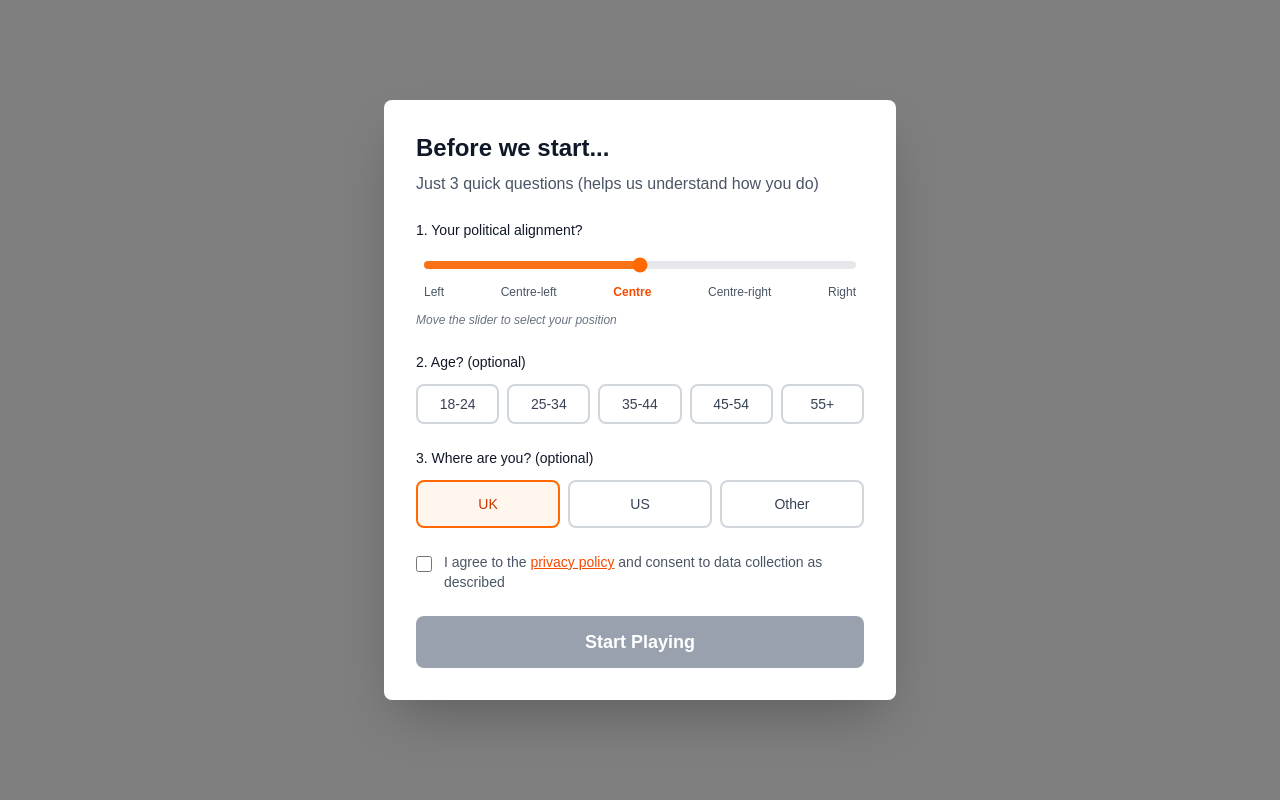
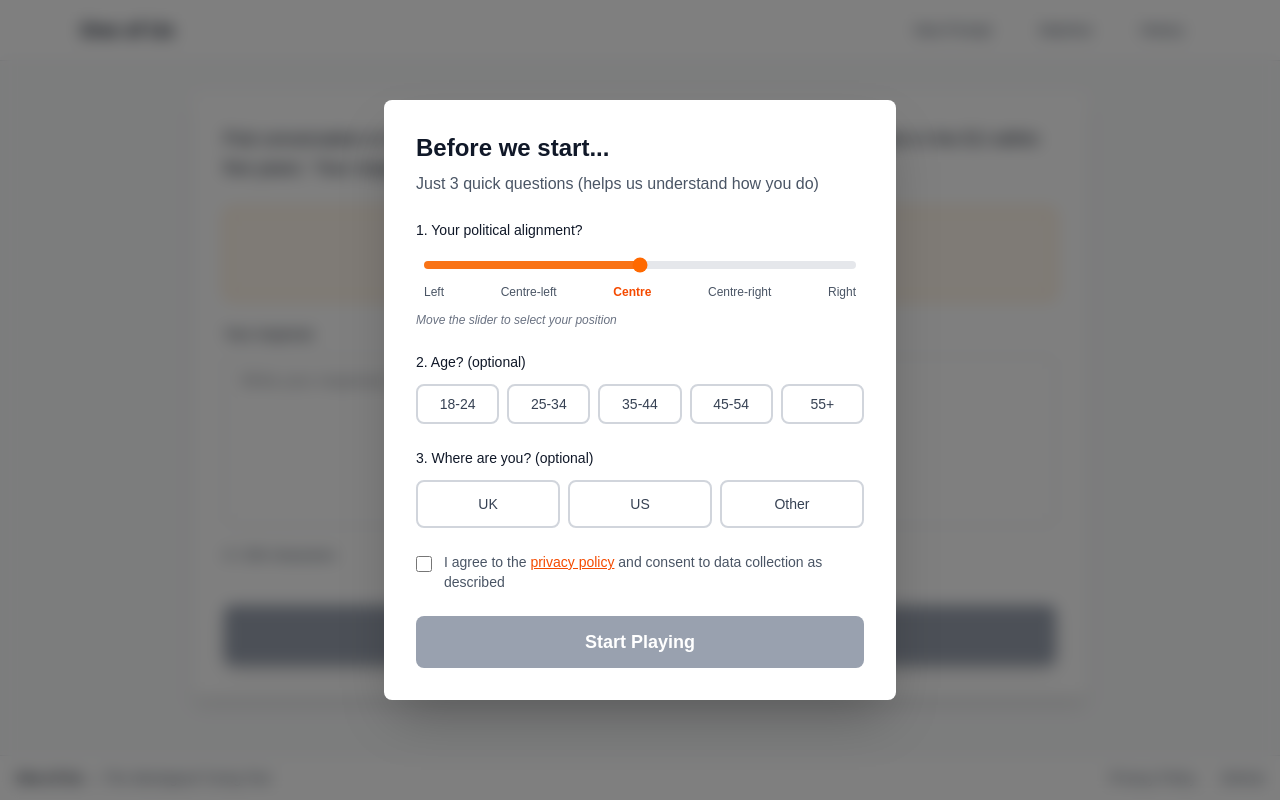
Before and after one commit to selvaradov/OneOfUs, a Next.js app: page /game in a window 1280 px wide. Built offline with nearby package versions, Linux system fonts and the light colour scheme.

Commit message:
feat: UI improvements to onboarding & modal plus match hist mssgs

```diff
--- a/app/game/page.tsx
+++ b/app/game/page.tsx
@@ -231,10 +231,6 @@ function GameContent() {
   const isOverLimit = prompt ? charCount > prompt.charLimit : false;
   const canSubmit = assignedPosition && userResponse.trim() && !isOverLimit && !isSubmitting;
 
-  if (showOnboarding) {
-    return <OnboardingModal onComplete={() => setShowOnboarding(false)} />;
-  }
-
   if (!prompt || !assignedPosition) {
     return (
       <div className="flex min-h-screen items-center justify-center">
@@ -245,6 +241,8 @@ function GameContent() {
 
   return (
     <div className="flex min-h-screen flex-col bg-gray-50 dark:bg-gray-900">
+      {/* Onboarding modal overlays the game content */}
+      {showOnboarding && <OnboardingModal onComplete={() => setShowOnboarding(false)} />}
       {isSubmitting && <DartingLoader message={loadingMessage} />}
       <Navbar />
       <div className="flex-1 py-8 px-4">
--- a/app/matches/page.tsx
+++ b/app/matches/page.tsx
@@ -99,8 +99,8 @@ export default function MatchHistoryPage() {
               <div className="text-5xl mb-4">⚔️</div>
               <p className="text-xl text-gray-600 dark:text-gray-400 mb-2">No matches yet!</p>
               <p className="text-gray-500 dark:text-gray-500 mb-6">
-                Play a game and challenge a friend to compete. You can also use any of your past
-                games to create a match challenge.
+                Play a new game and challenge a friend to compete, or choose a game from your
+                history.
               </p>
               <div className="flex flex-col sm:flex-row gap-3 justify-center">
                 <Link
--- a/components/OnboardingModal.tsx
+++ b/components/OnboardingModal.tsx
@@ -3,6 +3,7 @@
 import { useState } from 'react';
 import { UserAlignment } from '@/lib/types';
 import { saveUserAlignment } from '@/lib/storage';
+import { ModalBackdrop } from '@/components/ui/Modal';
 
 interface OnboardingModalProps {
   onComplete: () => void;
@@ -12,7 +13,7 @@ export default function OnboardingModal({ onComplete }: OnboardingModalProps) {
   const [alignmentValue, setAlignmentValue] = useState(3); // Default to center (1-5 scale)
   const [touched, setTouched] = useState(false);
   const [ageRange, setAgeRange] = useState('');
-  const [country, setCountry] = useState('UK');
+  const [country, setCountry] = useState(''); // No default - user must explicitly select
   const [privacyConsent, setPrivacyConsent] = useState(false);
 
   // Slider labels: 1=Left, 2=Centre-left, 3=Centre, 4=Centre-right, 5=Right
@@ -84,12 +85,9 @@ export default function OnboardingModal({ onComplete }: OnboardingModalProps) {
   ];
 
   return (
-    <div className="fixed inset-0 z-50 flex items-center justify-center">
-      {/* Backdrop with blur */}
-      <div className="absolute inset-0 bg-black/50 backdrop-blur-sm" />
-
+    <ModalBackdrop maxWidth="max-w-lg">
       {/* Modal */}
-      <div className="relative z-10 w-full max-w-lg bg-white dark:bg-gray-800 rounded-lg shadow-2xl p-8 mx-4">
+      <div className="bg-white dark:bg-gray-800 rounded-lg shadow-2xl p-8">
         <h2 className="text-2xl font-bold text-gray-900 dark:text-white mb-2">
           Before we start...
         </h2>
@@ -145,7 +143,7 @@ export default function OnboardingModal({ onComplete }: OnboardingModalProps) {
                 <button
                   key={option.value}
                   onClick={() => setAgeRange(option.value)}
-                  className={`px-3 py-2 rounded-lg border-2 transition-all text-sm font-medium ${
+                  className={`px-3 py-2 rounded-lg border-2 transition-all text-sm font-medium cursor-pointer ${
                     ageRange === option.value
                       ? 'border-orange-500 bg-orange-50 dark:bg-orange-900/20 text-orange-700 dark:text-orange-300'
                       : 'border-gray-300 dark:border-gray-600 hover:border-gray-400 dark:hover:border-gray-500 text-gray-700 dark:text-gray-300'
@@ -167,7 +165,7 @@ export default function OnboardingModal({ onComplete }: OnboardingModalProps) {
                 <button
                   key={option.value}
                   onClick={() => setCountry(option.value)}
-                  className={`px-4 py-3 rounded-lg border-2 transition-all text-sm font-medium ${
+                  className={`px-4 py-3 rounded-lg border-2 transition-all text-sm font-medium cursor-pointer ${
                     country === option.value
                       ? 'border-orange-500 bg-orange-50 dark:bg-orange-900/20 text-orange-700 dark:text-orange-300'
                       : 'border-gray-300 dark:border-gray-600 hover:border-gray-400 dark:hover:border-gray-500 text-gray-700 dark:text-gray-300'
@@ -210,11 +208,11 @@ export default function OnboardingModal({ onComplete }: OnboardingModalProps) {
         <button
           onClick={handleSubmit}
           disabled={!touched || !privacyConsent}
-          className="mt-6 w-full px-6 py-3 text-lg font-semibold text-white bg-orange-500 rounded-lg hover:bg-orange-600 transition-colors disabled:bg-gray-400 disabled:cursor-not-allowed"
+          className="mt-6 w-full px-6 py-3 text-lg font-semibold text-white bg-orange-500 rounded-lg hover:bg-orange-600 transition-colors cursor-pointer disabled:bg-gray-400 disabled:cursor-not-allowed"
         >
           Start Playing
         </button>
       </div>
-    </div>
+    </ModalBackdrop>
   );
 }
--- a/components/match/ChallengeButton.tsx
+++ b/components/match/ChallengeButton.tsx
@@ -27,7 +27,7 @@ function PendingMatchConfirm({
   onClose,
 }: PendingMatchConfirmProps) {
   return (
-    <ModalBackdrop onClick={onClose}>
+    <ModalBackdrop onClose={onClose}>
       <div className="bg-white dark:bg-gray-800 rounded-lg shadow-xl p-6">
         <h3 className="text-lg font-bold text-gray-900 dark:text-white mb-3">
           Existing Challenge Found
--- a/components/match/ShareMatchModal.tsx
+++ b/components/match/ShareMatchModal.tsx
@@ -25,7 +25,7 @@ export default function ShareMatchModal({
       : `/match/${matchCode}`;
 
   return (
-    <ModalBackdrop onClick={onClose}>
+    <ModalBackdrop onClose={onClose}>
       <div className="bg-white dark:bg-gray-800 rounded-lg shadow-2xl p-6">
         {/* Close Button */}
         <button
--- a/components/ui/Modal.tsx
+++ b/components/ui/Modal.tsx
@@ -1,23 +1,54 @@
 'use client';
 
-import { ReactNode } from 'react';
+import { ReactNode, useEffect, useCallback } from 'react';
 
 interface ModalBackdropProps {
   onClick?: () => void;
+  onClose?: () => void; // Triggered by ESC key and backdrop click
   children?: ReactNode;
+  maxWidth?: string; // Allow custom max-width (default: max-w-md)
 }
 
 /**
  * Standard modal backdrop with blur effect.
  * Use this for consistent styling across all modals.
+ * Supports ESC key to close when onClose is provided.
  */
-export function ModalBackdrop({ onClick, children }: ModalBackdropProps) {
+export function ModalBackdrop({
+  onClick,
+  onClose,
+  children,
+  maxWidth = 'max-w-md',
+}: ModalBackdropProps) {
+  // Handle ESC key to close modal
+  const handleKeyDown = useCallback(
+    (e: KeyboardEvent) => {
+      if (e.key === 'Escape') {
+        e.preventDefault();
+        (onClose ?? onClick)?.();
+      }
+    },
+    [onClose, onClick]
+  );
+
+  useEffect(() => {
+    document.addEventListener('keydown', handleKeyDown);
+    return () => document.removeEventListener('keydown', handleKeyDown);
+  }, [handleKeyDown]);
+
+  const handleBackdropClick = () => {
+    (onClose ?? onClick)?.();
+  };
+
   return (
     <div className="fixed inset-0 z-50 flex items-center justify-center">
       {/* Backdrop with blur */}
-      <div className="absolute inset-0 bg-black/50 backdrop-blur-sm" onClick={onClick} />
+      <div
+        className="absolute inset-0 bg-black/50 backdrop-blur-sm"
+        onClick={handleBackdropClick}
+      />
       {/* Content container */}
-      <div className="relative z-10 w-full max-w-md mx-4">{children}</div>
+      <div className={`relative z-10 w-full ${maxWidth} mx-4`}>{children}</div>
     </div>
   );
 }
```
